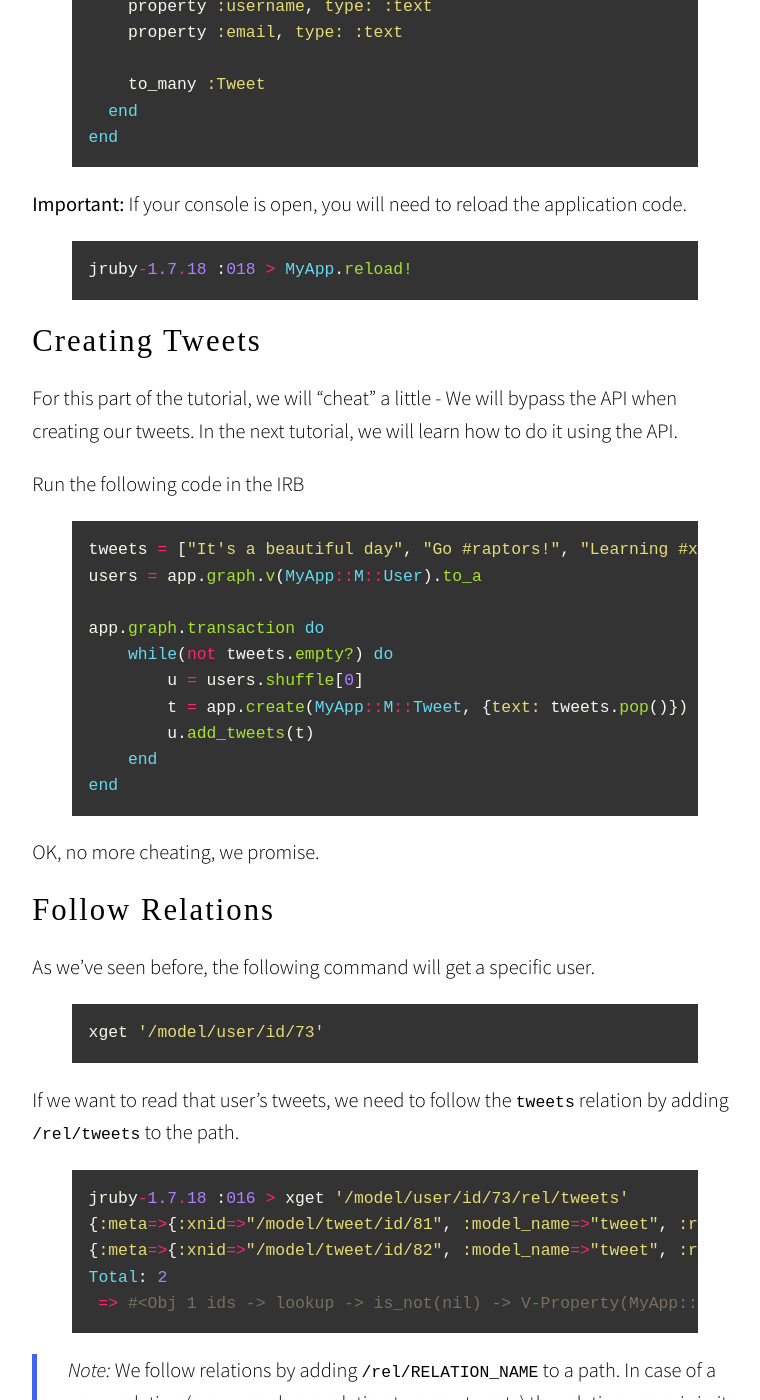
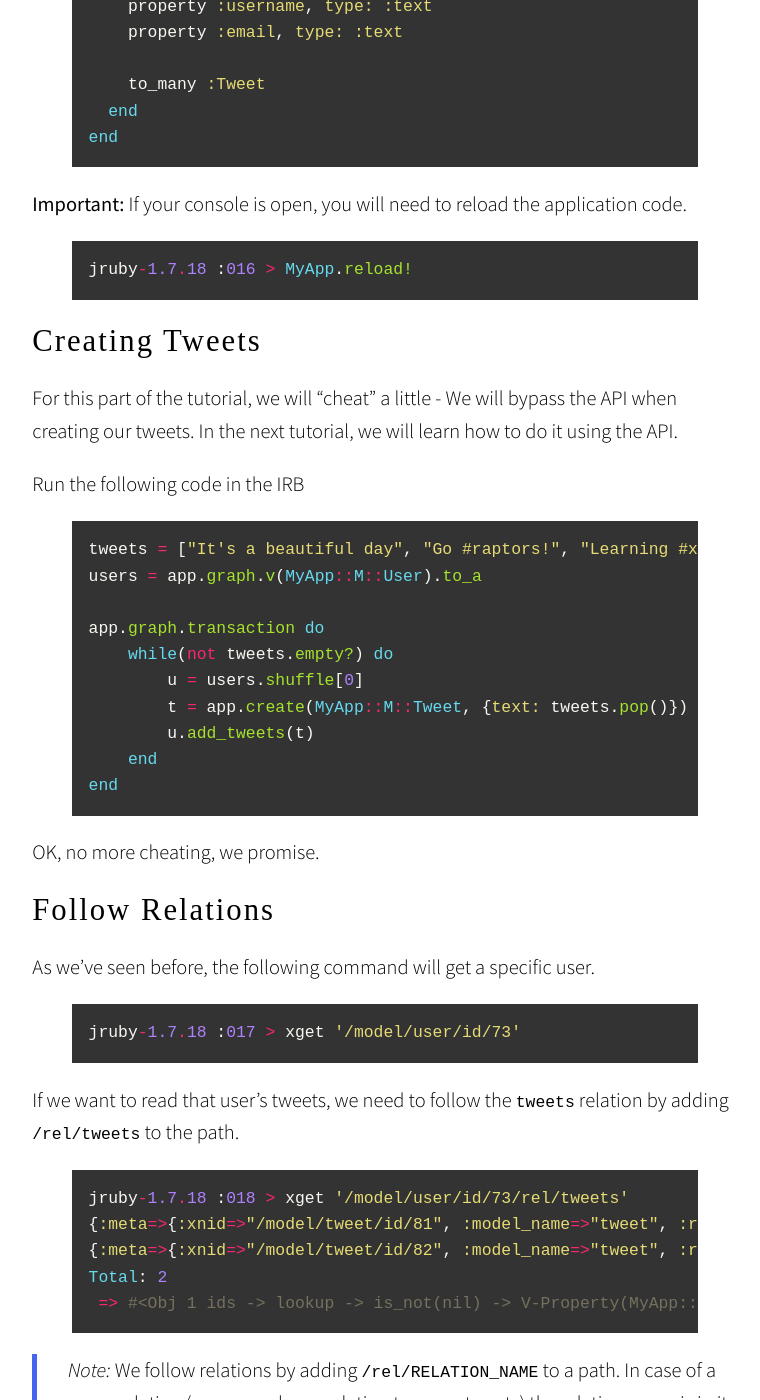
Before and after one commit to xnlogic/getting_started, a Jekyll site: the page built from _posts/2014-01-01-tutorial1-4.md, in a window 1280 px wide and 1400 px high, scrolled down 1207 px. Shown: the whole window, without its empty margins (255-1015 px from the left). Built offline with Jekyll 4.4.1, drawn with Linux system fonts in a browser that asks for light colours; nearby versions of some CDN libraries; some web fonts are replaced.

Commit message:
Minor change

```diff
--- a/_posts/2014-01-01-tutorial1-4.md
+++ b/_posts/2014-01-01-tutorial1-4.md
@@ -77,12 +77,12 @@ OK, no more cheating, we promise.
 
 As we've seen before, the following command will get a specific user.
 {% highlight ruby %}
-xget '/model/user/id/73'
+jruby-1.7.18 :017 > xget '/model/user/id/73'
 {% endhighlight %}
 
 If we want to read that user's tweets, we need to follow the `tweets` relation by adding `/rel/tweets` to the path.
 {% highlight ruby %}
-jruby-1.7.18 :016 > xget '/model/user/id/73/rel/tweets'
+jruby-1.7.18 :018 > xget '/model/user/id/73/rel/tweets'
 {:meta=>{:xnid=>"/model/tweet/id/81", :model_name=>"tweet", :rendered=>["record", "tweet"], :format=>"partial", :rel_limit=>50}, :id=>81, :name=>nil, :model_name=>"tweet", :description=>nil, :created_at=>2015-02-18 01:49:42 UTC, :text=>"No more snow! #wintersucks", :display_name=>81, :user=>{:meta=>{:xnid=>"/model/user/id/73", :model_name=>"user", :rendered=>["user", "record"], :format=>"compact"}, :id=>73, :name=>nil, :model_name=>"user", :display_name=>73}}
 {:meta=>{:xnid=>"/model/tweet/id/82", :model_name=>"tweet", :rendered=>["record", "tweet"], :format=>"partial", :rel_limit=>50}, :id=>82, :name=>nil, :model_name=>"tweet", :description=>nil, :created_at=>2015-02-18 01:49:42 UTC, :text=>"Learning #xnlogic is fun", :display_name=>82, :user=>{:meta=>{:xnid=>"/model/user/id/73", :model_name=>"user", :rendered=>["user", "record"], :format=>"compact"}, :id=>73, :name=>nil, :model_name=>"user", :display_name=>73}}
 Total: 2
```
Also changed, not shown: other parts of _posts/2014-01-01-tutorial1-4.md (+3 -3 lines).
